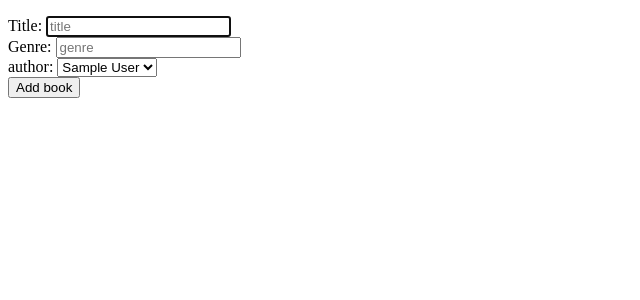
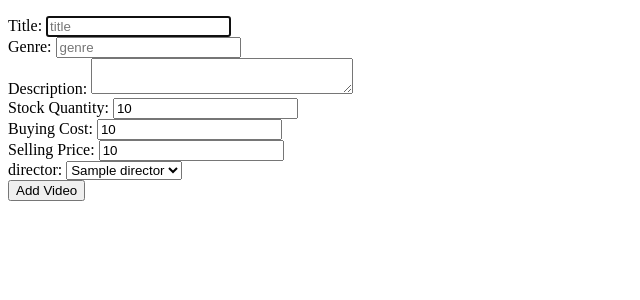
Before and after one commit to Tcherin/Shop-Inventory-Project, a Flask app: template templates/videos/new.html in a window 1280 px wide. Shown: the part 70-370 px from the top of the page, without its empty margins (0-640 px from the left). Run offline with Flask 3, Linux system fonts and the light colour scheme; the template is opened without the code that fills it: most values are stand-ins (such as "Sample title", 1, 10 or a date in 2020).

Commit message:
finished barebones of templates

```diff
--- a/console.py
+++ b/console.py
@@ -27,7 +27,6 @@ video_4 = Video("Inception", "Thriller", "Just sleeping basically", 8, 2, 5, dir
 video_repository.save(video_4)
 video_5 = Video("The Shining", "Horror", "Airbnb gone wrong.", 13, 2, 5, director3)
 video_repository.save(video_5)
-video_6 = video()
 
 
 
--- a/controllers/videos_controller.py
+++ b/controllers/videos_controller.py
@@ -13,7 +13,7 @@ def videos():
 @videos_blueprint.route("/videos/new")
 def new_video():
     directors = director_repository.select_all()
-    return render_template("videos/new.html", all_directors = directors)
+    return render_template("videos/new.html", all_directors=directors)
 
 
 @videos_blueprint.route("/videos", methods=['POST'])
@@ -27,7 +27,7 @@ def create_video():
     director_id = request.form['director_id']
 
     director = director_repository.select(director_id)
-    video = video(title, genre, description, stock_quantity, buying_cost, selling_price, director)
+    video = Video(title, genre, description, stock_quantity, buying_cost, selling_price, director)
     video_repository.save(video)
 
     return redirect('/videos')
@@ -57,7 +57,7 @@ def update_video(id):
     director_id = request.form['director_id']
 
     director = director_repository.select(director_id)
-    video = video(title, genre, description, stock_quantity, buying_cost, selling_price, director, id)
+    video = Video(title, genre, description, stock_quantity, buying_cost, selling_price, director, id)
     video_repository.update(video)
     return redirect('/videos')
 
--- a/templates/videos/new.html
+++ b/templates/videos/new.html
@@ -1,29 +1,47 @@
 {% extends 'base.html' %}
 
 {% block content %}
-    <form action="/books" method="post">
+    <form action="/videos" method="post">
         <div>
-        <label for="title">Title:</label>
-        <input type="text" id="title" name="title" placeholder="title" required autofocus>
+            <label for="title">Title:</label>
+            <input type="text" id="title" name="title" placeholder="title" required autofocus>
         </div>
 
         <div>
-        <label for="genre">Genre:</label>
-        <input type="text" id="genre" name="genre" placeholder="genre" required>
+            <label for="genre">Genre:</label>
+            <input type="text" id="genre" name="genre" placeholder="genre" required>
         </div>
 
+        <div>
+            <label for="description">Description:</label>
+                <textarea name="description" rows="2" cols="30"></textarea>
+            </div>
 
+            <div>
+              <label for="stock_quantity">Stock Quantity:</label>
+              <input type="number" id="stock_quantity" name="stock_quantity" value="{{video.stock_quantity}}" required>
+            </div>
+
+            <div>
+              <label for="buying_cost">Buying Cost:</label>
+              <input type="number" id="buying_cost" name="buying_cost" value="{{video.buying_cost}}" required>
+            </div>
+
+            <div>
+              <label for="selling_price">Selling Price:</label>
+              <input type="number" id="selling_price" name="selling_price" value="{{video.selling_price}}" required>
+            </div>
 
         <div>
-        <label for="author">author:</label>
-        <select id="author" name="author_id">
-            {% for author in all_authors %}
-                <option value="{{ author.id }}">{{ author.full_name }}</option>
-            {% endfor %}
-        </select>
+            <label for="director">director:</label>
+            <select id="director" name="director_id">
+                {% for director in all_directors %}
+                    <option value="{{ director.id }}">{{ director.name }}</option>
+                {% endfor %}
+            </select>
         </div>
 
-        <button type="submit">Add book</button>
+        <button type="submit">Add Video</button>
 
     </form>
 {% endblock content %}
```
Also changed, not shown: templates/videos/edit.html (+12 -1 lines), templates/videos/index.html (+6 -6 lines), templates/videos/show.html (+6 -2 lines).
